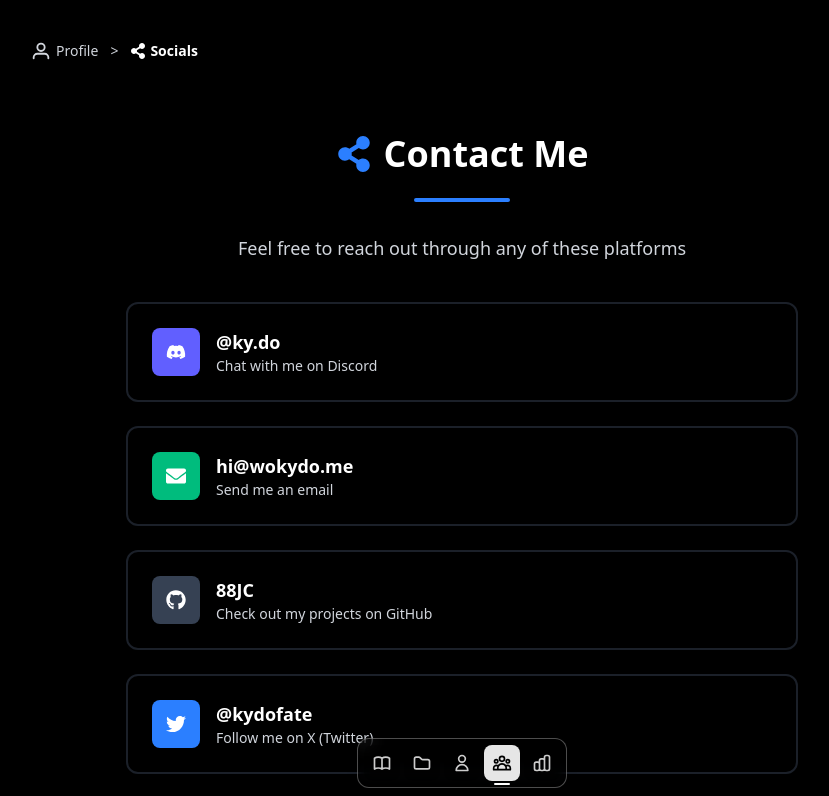
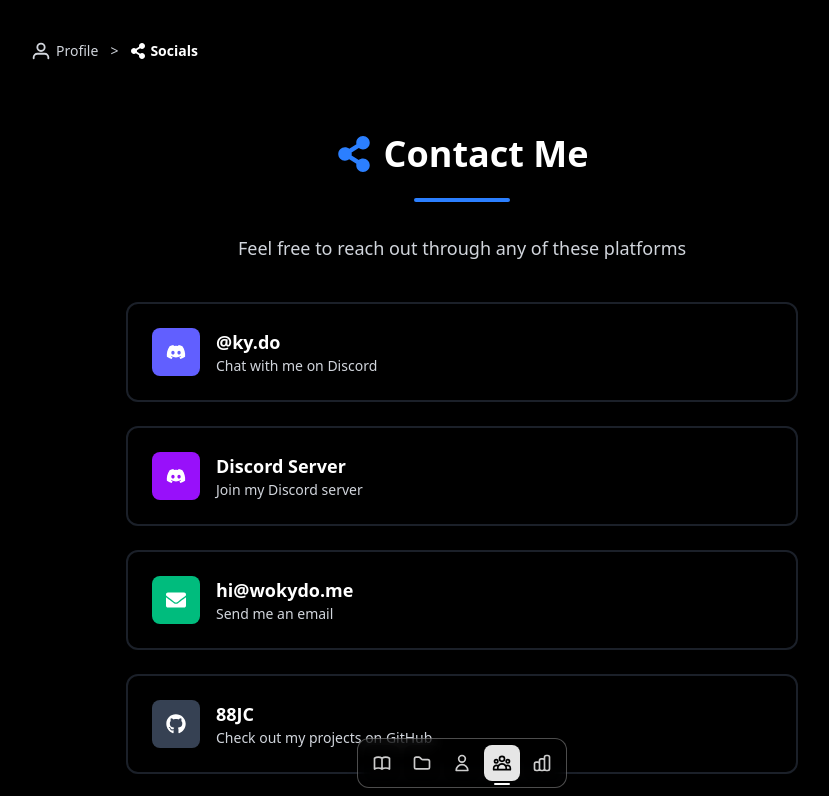
Before and after one commit to 88JC/Portofolio, a Next.js app: page /socials in a window 1280 px wide. Shown: the top 796 px of the page, without its empty margins (178-1007 px from the left). Built offline with nearby package versions, Linux system fonts and the light colour scheme.

Commit message:
feat: Add Discord server link and update personal information

```diff
--- a/src/app/socials/page.tsx
+++ b/src/app/socials/page.tsx
@@ -81,6 +81,14 @@
               hoverColor="hover:bg-indigo-600"
             />
             <ContactItem
+              href={personInfo.socialLinks.server}
+              icon={FaDiscord}
+              text="Discord Server"
+              description="Join my Discord server"
+              bgColor="bg-purple-600"
+              hoverColor="hover:bg-purple-700"
+            />
+            <ContactItem
               href={personInfo.socialLinks.mail}
               icon={FaEnvelope}
               text="hi@wokydo.me"
--- a/src/lib/data/profile.ts
+++ b/src/lib/data/profile.ts
@@ -1,5 +1,5 @@
 export const personInfo = {
-  name: "Jecky Chan",
+  name: "Kydo",
   username: "ky.do",
   nickname: "KYDO",
   profession: "Tech Enthusiast",
@@ -8,7 +8,7 @@
   avatar: "/img/kydo.jpeg",
   banner: "/img/banner.jpg",
   description: "Hi! Welcome to my personal website.",
-  domain: "jecky.id",
+  domain: "wokydo.me",
 };
 
 export const CONFIG = {
--- a/src/lib/data/socials.ts
+++ b/src/lib/data/socials.ts
@@ -1,11 +1,12 @@
 import { config } from './config';
 
 export const socialLinks = {
-  mail: "mailto:chan@jecky.id",
+  mail: "mailto:hi@kydo.me",
   github: `https://github.com/${config.github.username}`,
   steam: "https://steamcommunity.com/id/kydo21/",
   discord: "https://discord.com/users/320607798234710018",
-  twitter: "https://x.com/METALHEAD666",
+  server: "https://discord.gg/volt-169713623705452545",
+  twitter: "https://x.com/kydofate",
 };
 
 export const personInfo = {
```
